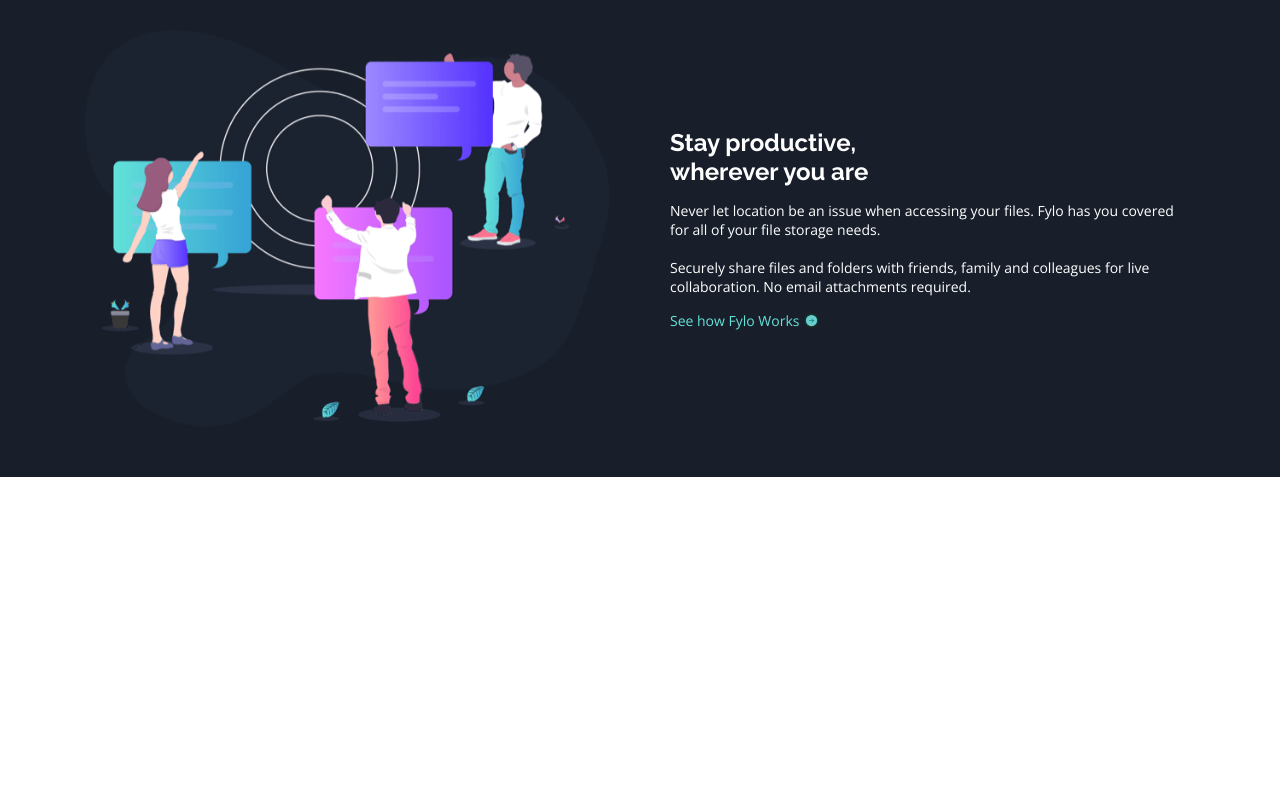
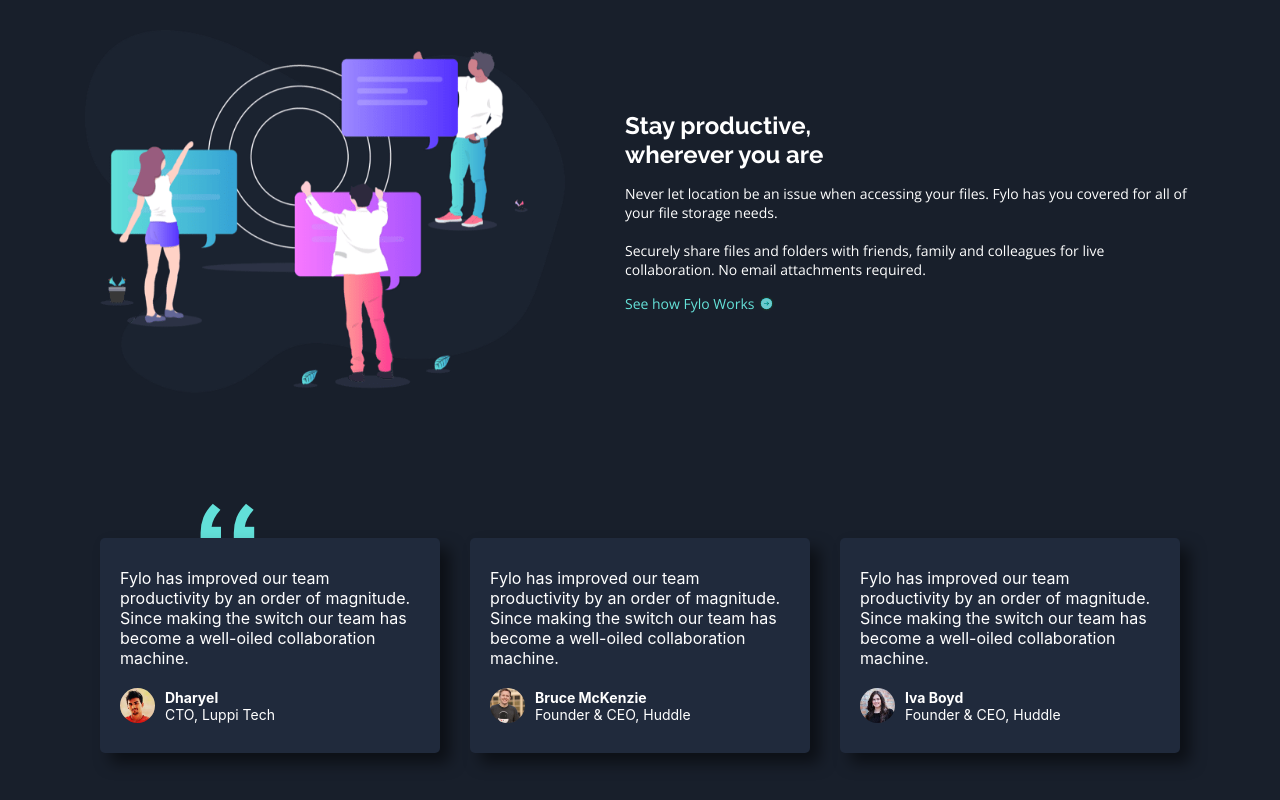
Before and after one commit to dharyel/fylo, a React (Create React App) app: page / in a window 1280 px wide. Shown: the part 1328-2128 px from the top of the page. Before the commit the page ends 1805 px from the top, so only its background shows below. Built offline with nearby package versions, Linux system fonts and the light colour scheme.

Commit message:
adicionado os cards da seção 'Team'. Colocado também as âncoras de algumas seções e o smoothscroll

```diff
--- a/src/components/Features/index.tsx
+++ b/src/components/Features/index.tsx
@@ -10,7 +10,7 @@
 
 export const Features = () => {
     return (
-        <Container>
+        <Container id="features">
             <FeaturesWrapper>
                 <Feature
                     img={accessAnywhereIcon}
--- a/src/components/Header/index.tsx
+++ b/src/components/Header/index.tsx
@@ -10,11 +10,11 @@
 export const Header = () => {
     return (
         <Container>
-            <Logo />
+            <Logo onClick={()=> window.location.href="#home"} />
             <Nav>
                 <NavLinkUl>
-                    <NavLinkLi><NavLinkA href="#">Features</NavLinkA></NavLinkLi>
-                    <NavLinkLi><NavLinkA href="#">Team</NavLinkA></NavLinkLi>
+                    <NavLinkLi><NavLinkA href="#features">Features</NavLinkA></NavLinkLi>
+                    <NavLinkLi><NavLinkA href="#team">Team</NavLinkA></NavLinkLi>
                     <NavLinkLi><NavLinkA href="#">Sign In</NavLinkA></NavLinkLi>
                 </NavLinkUl>
             </Nav>
--- a/src/components/Hero/index.tsx
+++ b/src/components/Hero/index.tsx
@@ -7,9 +7,13 @@
     HeroButton
  }  from './styles';
 
+interface HeroProps{
+    id: string;
+}
+
 export const Hero = () => {
     return (
-        <Container>
+        <Container id="home">
             <HeroWrapper>
                 <HeroImg />
                 <HeroTitle>All your files in one secure location,
--- a/src/components/Team/index.tsx
+++ b/src/components/Team/index.tsx
@@ -1,3 +1,5 @@
+import { TeamCard } from '../TeamCard';
+
 import {
     Container,
     TeamWrapper,
@@ -7,13 +9,17 @@
     TeamInfoTitle,
     TeamInfoDescription,
     TeamInfoLink,
-    TeamInfoLinkIcon
+    TeamInfoLinkIcon,
+    TeamCardsContainer
 } from './styles';
 
+import user1Img from '../../assets/images/profile-1.jpg';
+import user2Img from '../../assets/images/profile-2.jpg';
+import user3Img from '../../assets/images/profile-3.jpg';
 
 export const Team = () => {
     return (
-        <Container>
+        <Container id="team">
             <TeamWrapper>
                 <TeamInfo>
                     <TeamInfoImg />
@@ -35,9 +41,32 @@
                             See how Fylo Works
                             <TeamInfoLinkIcon />
                         </TeamInfoLink>
-
                     </TeamInfoTextsWrapper>
                 </TeamInfo>
+
+                <TeamCardsContainer>
+                    <TeamCard
+                        img={user1Img}
+                        text="Fylo has improved our team productivity by an order of magnitude.
+                        Since making the switch our team has become a well-oiled collaboration machine."
+                        userName="Dharyel"
+                        userJob="CTO, Luppi Tech"
+                    />
+                    <TeamCard
+                        img={user2Img}
+                        text="Fylo has improved our team productivity by an order of magnitude.
+                        Since making the switch our team has become a well-oiled collaboration machine."
+                        userName="Bruce McKenzie"
+                        userJob="Founder & CEO, Huddle"
+                    />
+                    <TeamCard
+                        img={user3Img}
+                        text="Fylo has improved our team productivity by an order of magnitude.
+                        Since making the switch our team has become a well-oiled collaboration machine."
+                        userName="Iva Boyd"
+                        userJob="Founder & CEO, Huddle"
+                    />
+                </TeamCardsContainer>
             </TeamWrapper>
         </Container>
     );
--- a/src/components/Team/styles.ts
+++ b/src/components/Team/styles.ts
@@ -1,6 +1,7 @@
 import styled from 'styled-components';
 import teamImg from '../../assets/images/illustration-stay-productive.png'
 import linkArrowIcon from '../../assets/images/icon-arrow.svg';
+import quoteImg from '../../assets/images/bg-quotes.png';
 
 export const Container = styled.div`
     width: 100%;
@@ -28,14 +29,14 @@
     src: `${teamImg}`
 })`
 
-    width: 525px;
+    width: 480px;
 
 
     margin: 30px;
 `;
 
 export const TeamInfoTextsWrapper = styled.div `
-    width: 525px;
+    width: 570px;
 
     margin: 30px;
 
@@ -100,5 +101,21 @@
     src: `${linkArrowIcon}`
 })`
 
+`;
 
+export const TeamCardsContainer = styled.div`
+    width: 100%;
+    max-width: 1440px;
+    padding: 100px 0px;
+
+    background-color: ${({theme}) => theme.colors.background3};
+    background-image: url(${quoteImg});
+    background-size: auto;
+    background-position: 200px 80px;
+    background-repeat: no-repeat;
+
+    display: flex;
+    flex-wrap: wrap;
+    justify-content: center;
+    align-items: center;
 `;
--- /dev/null
+++ b/src/components/TeamCard/index.tsx
@@ -0,0 +1,30 @@
+import {
+    Card,
+    CardUserWrapper,
+    CardText,
+    CardUserImg,
+    CardUserTexts,
+    CardUserJob,
+    CardUserName,
+} from './styles';
+
+interface TeamCardProps {
+    text: string;
+    img: string;
+    userName: string;
+    userJob: string;
+}
+export const TeamCard = ({text, img, userName, userJob}:TeamCardProps) => {
+    return (
+        <Card>
+            <CardText>{text}</CardText>
+            <CardUserWrapper>
+                <CardUserImg src={img}/>
+                <CardUserTexts>
+                    <CardUserName>{userName}</CardUserName>
+                    <CardUserJob>{userJob}</CardUserJob>
+                </CardUserTexts>
+            </CardUserWrapper>
+        </Card>
+    );
+}
--- /dev/null
+++ b/src/components/TeamCard/styles.ts
@@ -0,0 +1,63 @@
+import styled from 'styled-components';
+
+export const Card = styled.div`
+    width: 340px;
+    min-width: 340px;
+    padding: 30px 20px;
+    margin: 15px;
+
+    display: flex;
+    flex-wrap: wrap;
+    flex-direction: column;
+    justify-content: center;
+    align-items: center;
+
+    border-radius: 5px;
+    box-shadow: 10px 10px 15px rgba(0,0,0,0.5);
+    background-color: ${({theme}) => theme.colors.background1};
+    z-index: 1;
+`
+
+
+export const CardUserWrapper = styled.div `
+    width: 100%;
+    margin-top: 20px;
+
+    display: flex;
+    justify-content: flex-start;
+    align-items: center;
+`;
+
+export const CardUserImg = styled.img `
+    width: 35px;
+    margin-right: 10px;
+
+    border-radius: 50%;
+`;
+
+export const CardText = styled.p`
+    color: ${({theme}) => theme.colors.text};
+    text-align: left;
+
+    font-size: 16px;
+`;
+
+export const CardUserTexts = styled.div`
+
+`;
+
+export const CardUserName = styled.h2`
+    display: block;
+
+    color: ${({theme}) => theme.colors.text};
+
+    font-size: 14px;
+`;
+
+export const CardUserJob = styled.p`
+    display: block;
+
+    color: ${({theme}) => theme.colors.text};
+
+    font-size: 14px;
+`;
--- a/src/index.css
+++ b/src/index.css
@@ -9,3 +9,7 @@
   -webkit-font-smoothing: antialiased;
   -moz-osx-font-smoothing: grayscale;
 }
+
+html {
+  scroll-behavior: smooth;
+}
```
